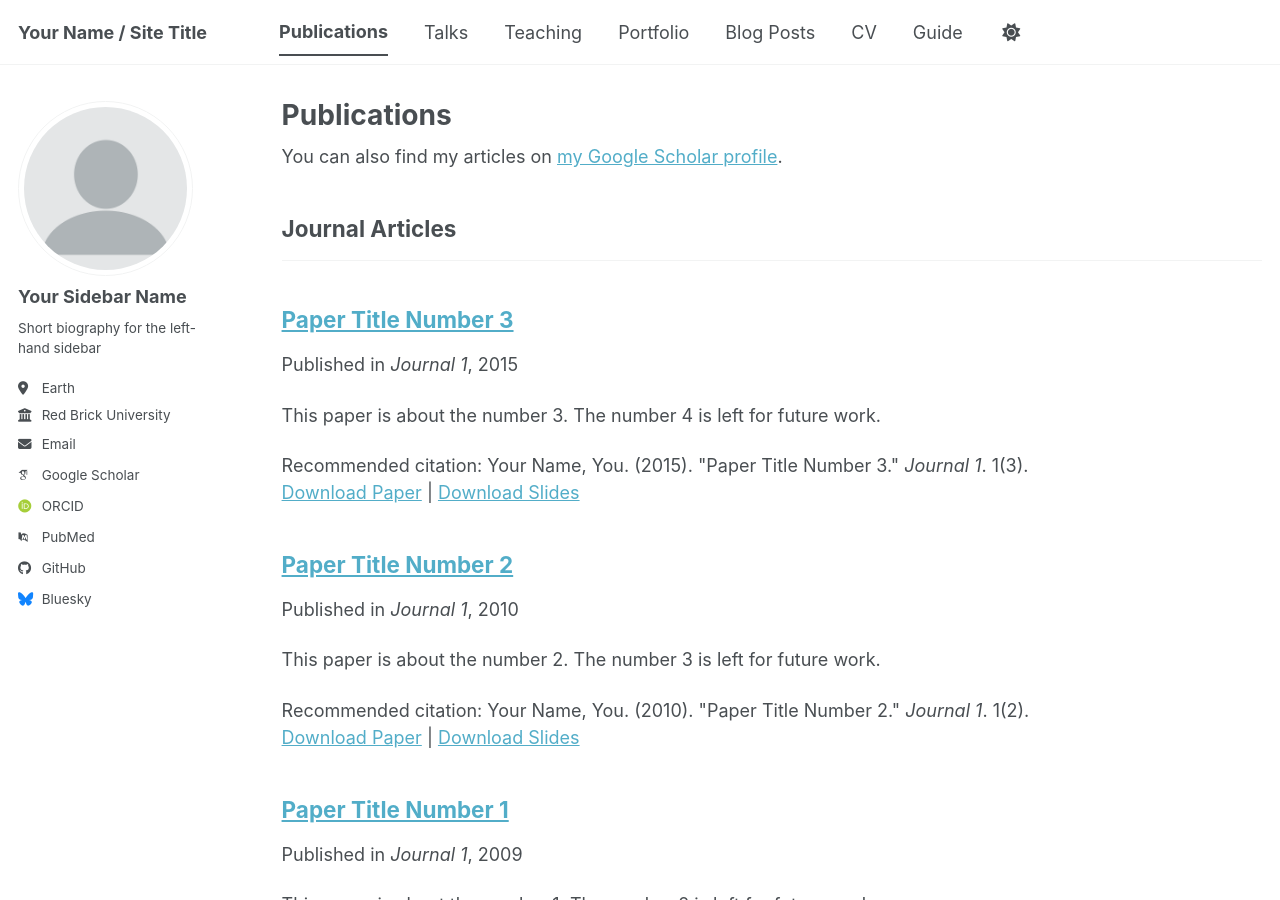
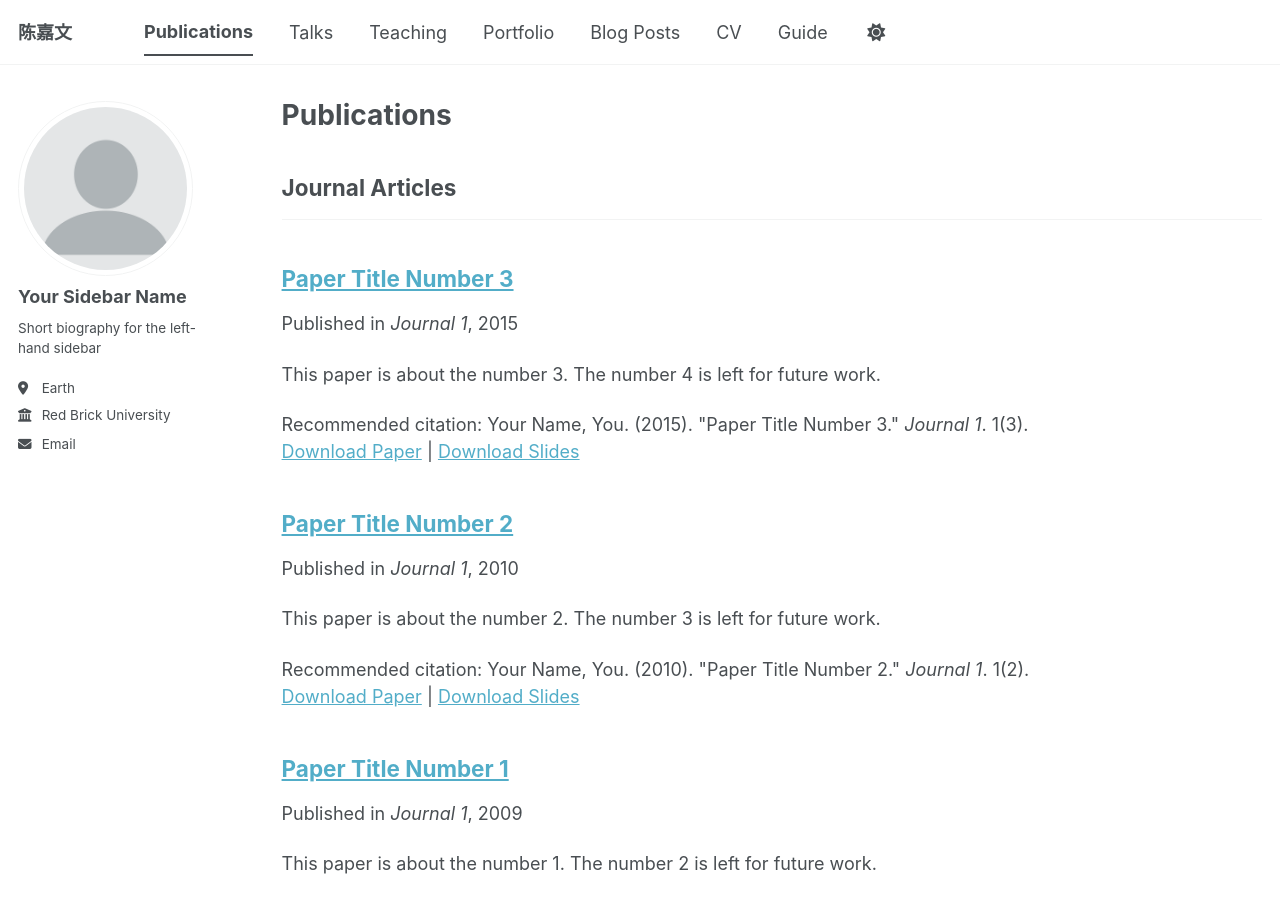
Before and after one commit to madaasda/jiawenchen.github.io, a Jekyll site: the page built from _pages/publications.html, in a window 1280 px wide and 900 px high. Built offline with Jekyll 4.4.1, drawn with Linux system fonts in a browser that asks for light colours; some web fonts are replaced; a script bundle is joined from its source files by our own code; library files that are not in the unit come from our copies; some of the changed lines change nothing that is shown; some of the changed text lies outside the part shown.

Commit message:
Update _config.yml

```diff
--- a/_config.yml
+++ b/_config.yml
@@ -7,11 +7,11 @@
 # server process.
 
 # Basic Site Settings
-locale                   : "en-US"
+locale                   : "中国"
 site_theme               : "default" # The available themes options are "default", "air", "sunrise", "mint", "dirt" and "contrast"
-title                    : "Your Name / Site Title"
+title                    : "陈嘉文"
 title_separator          : "-"
-name                     : &name "Your Name"
+name                     : &name "陈嘉文"
 description              : &description "Your Name's academic portfolio"   # Update this with a general description of your site, this is the default if not overridden by a page
 url                      : https://academicpages.github.io # The base hostname & protocol for your site e.g. "https://[your GitHub username].github.io",
                                                            # or if you already have some other page hosted on Github then use "https://[your GitHub username].github.io/[Your Repo Name]"
@@ -32,55 +32,8 @@
   uri              : # URL
   email            : "none@example.org"
 
-  # Academic websites
-  academia         : # URL
-  arxiv            : # URL - Update with the correct link to your profile
-  googlescholar    : "https://scholar.google.com/citations?user=PS_CX0AAAAAJ"
-  inspire-hep      : # URL
-  impactstory      : # URL
-  orcid            : "https://orcid.org/yourorcidurl"
-  semantic         : # URL
-  ssrn             : # URL
-  pubmed           : "https://www.ncbi.nlm.nih.gov/pubmed/?term=john+snow"
-  researchgate     : # URL
-  scopus           : # URL
-  zotero           : # URL
 
 
-  # Repositories and software development
-  bitbucket        : # Username - Update with your username on the site
-  codepen          : # Username
-  dribbble         : # Username
-  github           : "academicpages"
-  kaggle           : # Username
-  stackoverflow    : # User number or user number and name (i.e., use "1" or "1/jeff-atwood")
-
-  # Social media
-  artstation       : # Username
-  bluesky          : "bsky.app" # Replace this with you Bluesky username
-  facebook         : # Username
-  flickr           : # Username
-  foursquare       : # Username
-  goodreads        : # Username
-  google_plus      : # Username
-  keybase          : # Username
-  instagram        : # Username
-  lastfm           : # Username
-  linkedin         : # Username
-  mastodon         : # URL
-  medium           : # URL
-  pinterest        : # Username
-  soundcloud       : # Username
-  steam            : # Username
-  telegram         : # URL
-  tumblr           : # Username
-  twitter          : # Username for X / Twitter
-  vine             : # Username
-  weibo            : # Username
-  wikipedia        : # Username
-  xing             : # Username
-  youtube          : # Username
-  zhihu            : # Username
 
 # Publication Category - The following the list of publication categories and their headings
 publication_category:
```
